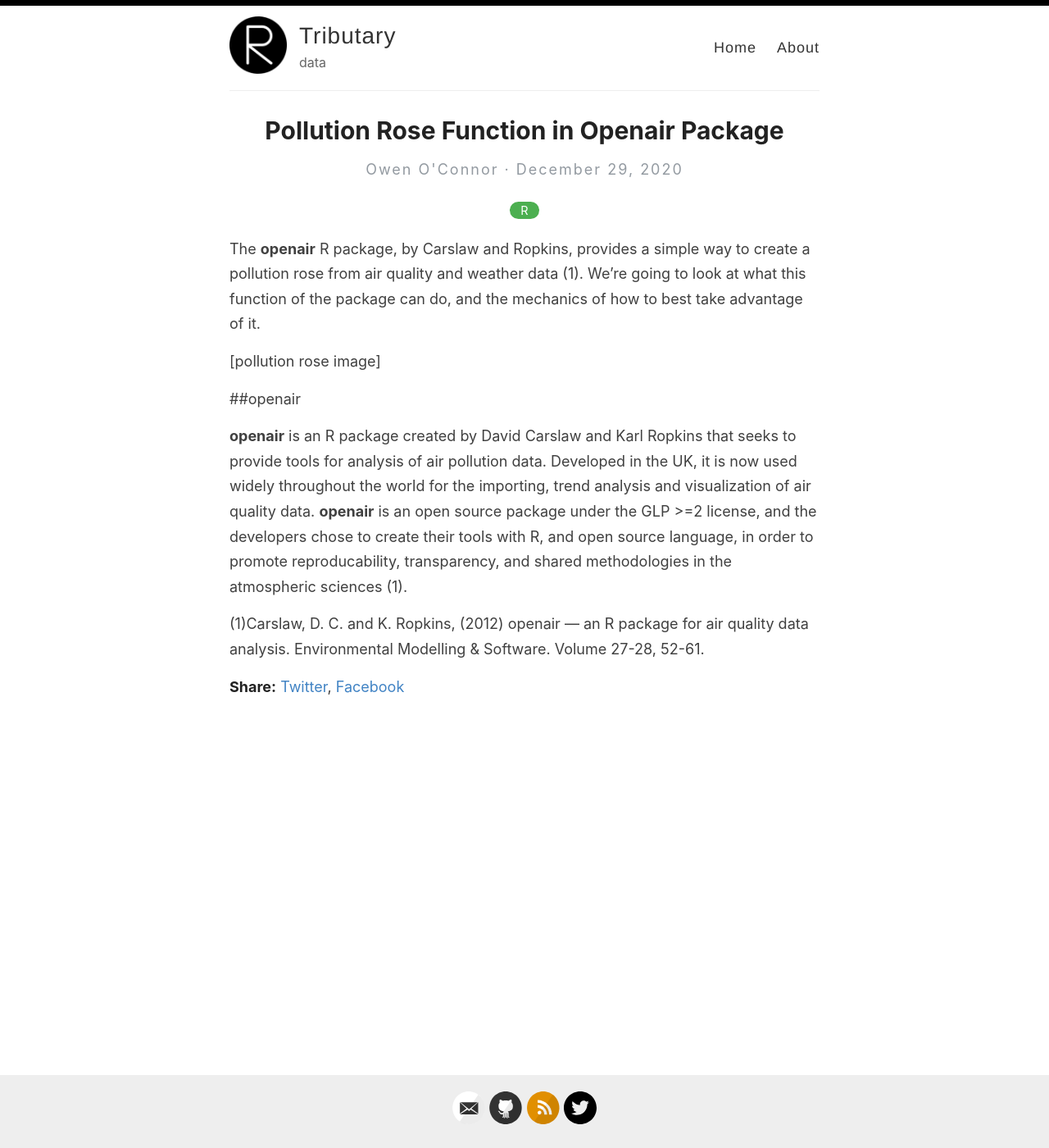
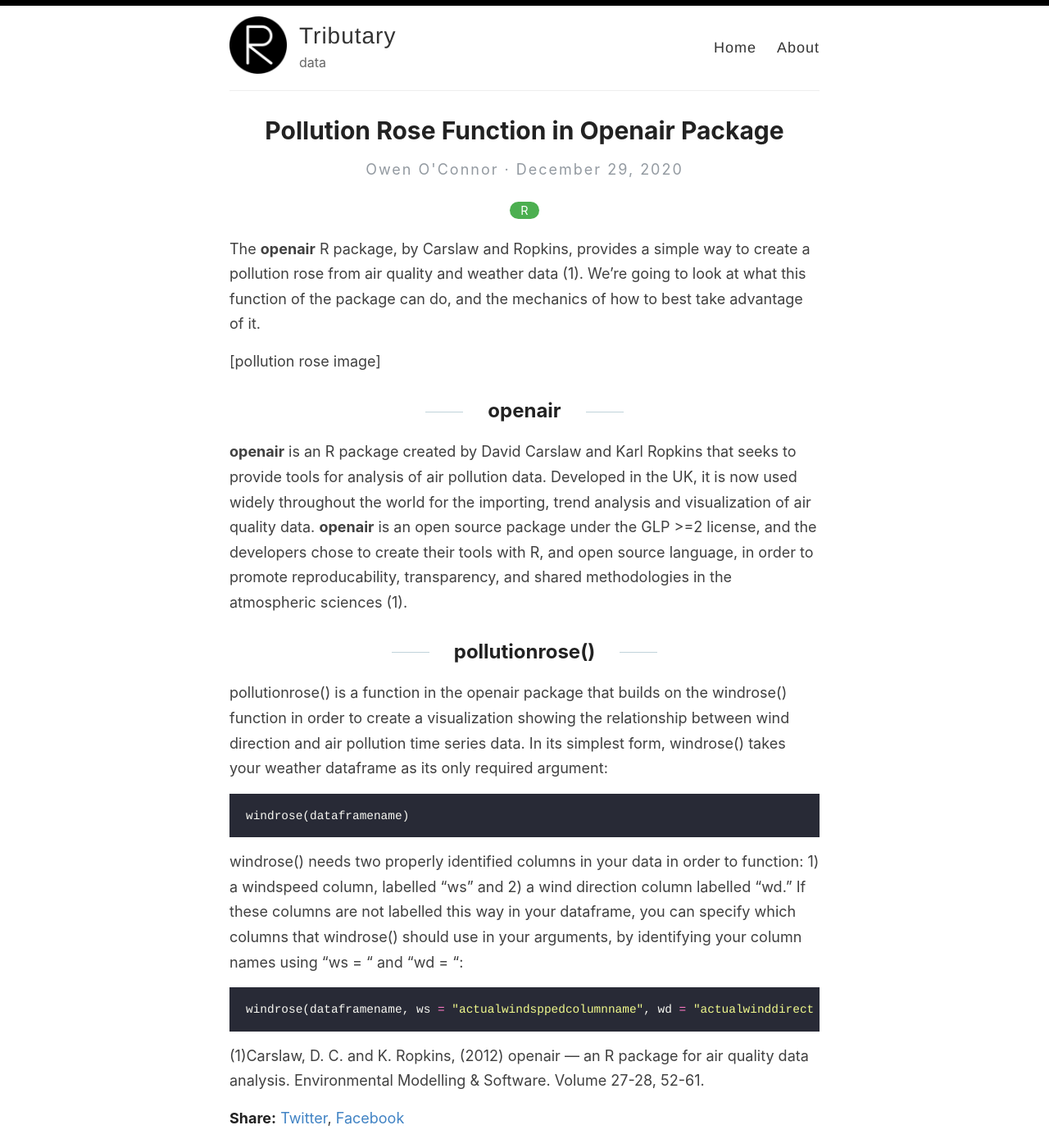
Before and after one commit to oroconnor/reverie, a Jekyll site: the page built from _posts/2020-12-29-pollutionrose.md, in a window 1280 px wide and 1400 px high. Shown: the whole window at 82% size. Built offline with Jekyll 4.4.1, drawn with Linux system fonts in a browser that asks for light colours.

Commit message:
Update 2020-12-29-pollutionrose.md

````diff
--- a/_posts/2020-12-29-pollutionrose.md
+++ b/_posts/2020-12-29-pollutionrose.md
@@ -9,12 +9,22 @@ The **openair** R package, by Carslaw and Ropkins, provides a simple way to crea
 
 [pollution rose image]
 
-##openair
+## openair
 
 **openair** is an R package created by David Carslaw and Karl Ropkins that seeks to provide tools for analysis of air pollution data. Developed in the UK, it is now used widely throughout the world for the importing, trend analysis and visualization of air quality data. **openair** is an open source package under the GLP >=2 license, and the developers chose to create their tools with R, and open source language, in order to promote reproducability, transparency, and shared methodologies in the atmospheric sciences (1).
 
+## pollutionrose()
 
+pollutionrose() is a function in the openair package that builds on the windrose() function in order to create a visualization showing the relationship between wind direction and air pollution time series data. In its simplest form, windrose() takes your weather dataframe as its only required argument:
 
+```r
+windrose(dataframename)
+```
+windrose() needs two properly identified columns in your data in order to function: 1) a windspeed column, labelled "ws" and 2) a wind direction column labelled "wd." If these columns are not labelled this way in your dataframe, you can specify which columns that windrose() should use in your arguments, by identifying your column names using "ws = " and "wd = ":
+
+```r
+windrose(dataframename, ws = "actualwindsppedcolumnname", wd = "actualwinddirectioncolumnname")
+```
 
 
 
````
